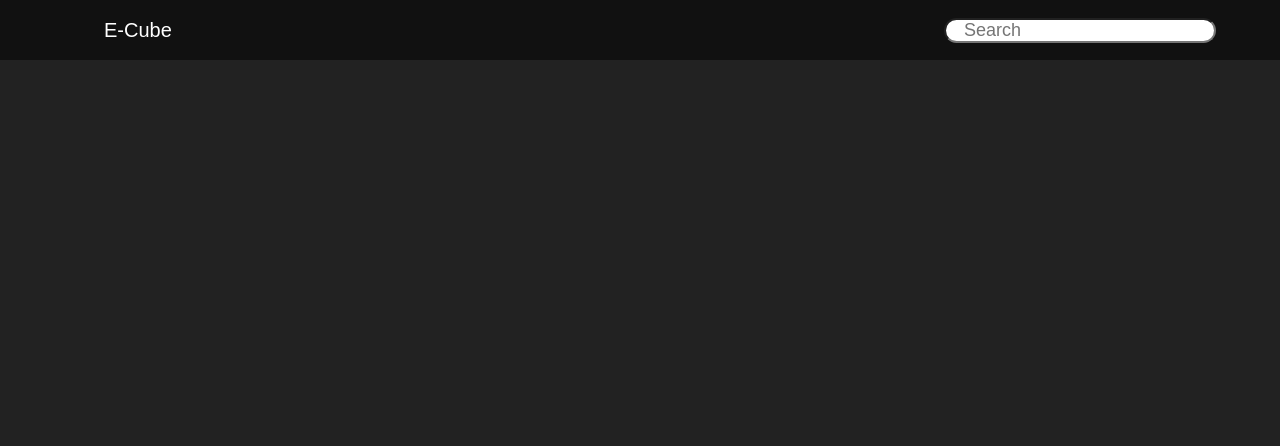
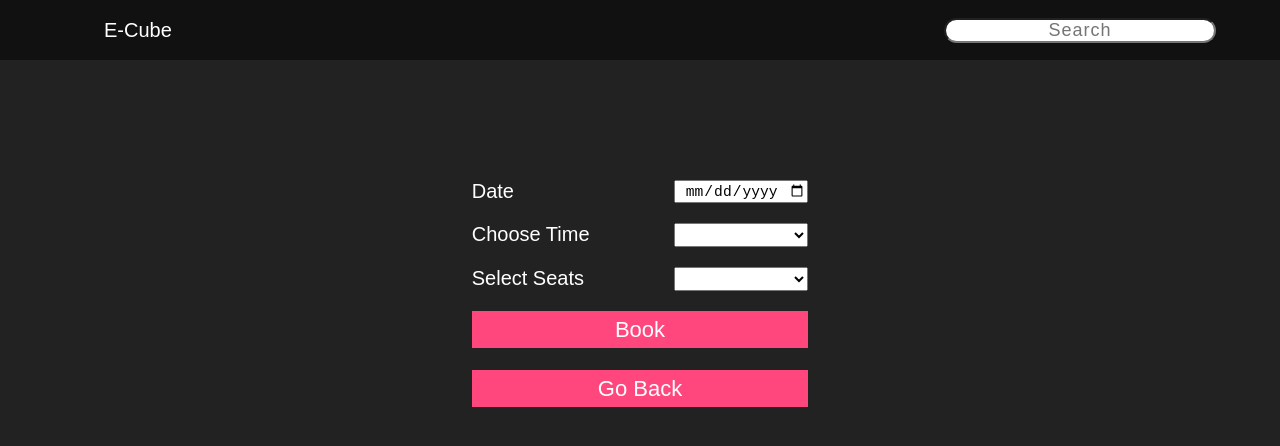
Before and after one commit to sumitprasad585/e-cube, a React (Create React App) app: page /ticket-booking/1 in a window 1280 px wide. Before the commit this address had no page. Shown: the top 446 px of the page. Built offline with nearby package versions, Linux system fonts and the light colour scheme.

Commit message:
add ticket booking page

```diff
--- a/src/App.js
+++ b/src/App.js
@@ -5,6 +5,8 @@ import LatestMovies from './components/LatestMovies';
 import UpcomingMovies from './components/UpcomingMovies';
 import NearbyEvents from './components/NearbyEvents';
 import MovieDetails from './components/MovieDetails';
+import TicketBooking from './components/TicketBooking';
+import FinalBooking from './components/FinalBooking';
 
 function App() {
   return (
@@ -16,6 +18,8 @@ function App() {
         <Route path="/upcoming-movies" element={<UpcomingMovies />} />
         <Route path="/nearby-events" element={<NearbyEvents />} />
         <Route path="/movie-details/:id" element={<MovieDetails />} />
+        <Route path="/ticket-booking/:id" element={<TicketBooking />} />
+        <Route path="/final-booking/:id" element={<FinalBooking />} />
       </Routes>
     </div>
   );
--- /dev/null
+++ b/src/components/FinalBooking.js
@@ -0,0 +1,11 @@
+import './FinalBooking.css';
+
+const FinalBooking = () => {
+  return (
+    <div className="FinalBooking">
+      Final Booking Page
+    </div>
+  );
+};
+
+export default FinalBooking;
--- a/src/components/Movie.js
+++ b/src/components/Movie.js
@@ -2,7 +2,7 @@ import { useNavigate } from 'react-router-dom';
 import './Movie.css';
 
 const Movie = (props) => {
-  const { _id, name, language, type, rate, imageUrl, allowBooking = false } = props;
+  const { _id, name, type, rate, imageUrl, allowBooking = false } = props;
   const types = type.split(' ');
   const navigate = useNavigate();
 
--- a/src/components/MovieDetails.js
+++ b/src/components/MovieDetails.js
@@ -1,7 +1,7 @@
 import { useNavigate, useParams } from 'react-router-dom';
 import './MovieDetails.css';
 import { useDispatch, useSelector } from 'react-redux';
-import { useEffect, useState } from 'react';
+import { useEffect } from 'react';
 import { getMovieDetails } from '../actions/moviesActions';
 
 const MovieDetails = () => {
@@ -12,10 +12,10 @@ const MovieDetails = () => {
 
   useEffect(() => {
     dispatch(getMovieDetails(params.id));
-  }, [dispatch]);
+  }, [dispatch, params]);
 
   const handleBook = (e) => {
-
+    navigate(`/ticket-booking/${params.id}`);
   }
 
   const handleBack = (e) => {
@@ -24,7 +24,7 @@ const MovieDetails = () => {
 
   if (movieDetails && movieDetails[0]) {
     const movie = movieDetails[0];
-    const { _id, name, lanuage, rate, type, imageUrl } = movie;
+    const { name, rate, imageUrl } = movie;
     return (
       <div className="MovieDetails">
         <div className="MovieDetails-img-container">
--- /dev/null
+++ b/src/components/TicketBooking.css
@@ -0,0 +1,38 @@
+.TicketBooking {
+  width: 50%;
+  margin: 5em auto;
+  display: flex;
+  justify-content: center;
+  align-items: center;
+  font-size: 1.25em;
+  position: relative;
+}
+
+.TicketBooking .form-group {
+  margin: 1em 0;
+  display: grid;
+  grid-template-columns: 2fr 1fr 2fr;
+}
+
+.form-group input,
+.form-group select {
+  grid-column: 3/3;
+}
+
+.form-group button {
+  grid-column: 1/4;
+  font-size: 1.1em;
+  padding: 0.25em 1em;
+  background-color: #ff477e;
+  border: none;
+  cursor: pointer;
+}
+
+.form-errors {
+  position: absolute;
+  top: -3em;
+  border: 2px solid #f00;
+  width: 50%;
+  border-radius: 10px;
+  padding: 0.25em 1em;
+}
--- /dev/null
+++ b/src/components/TicketBooking.js
@@ -0,0 +1,96 @@
+import './TicketBooking.css';
+import { useNavigate, useParams } from 'react-router-dom';
+import { useState } from 'react';
+
+const TicketBooking = () => {
+  const [date, setDate] = useState('');
+  const [timing, setTiming] = useState('');
+  const [seats, setSeats] = useState('');
+  const [showError, setShowError] = useState(false);
+  const [error, setError] = useState(null);
+  const timingSlots = ['9:30AM', '12:30PM', '3:30PM', '6:30PM', '9:30PM'];
+  const seatOptions = [1, 2, 3, 4, 5, 6, 7, 8, 9, 10];
+  const params = useParams();
+  const navigate = useNavigate();
+
+  const handleSubmit = (e) => {
+    e.preventDefault();
+
+    if (date === '') {
+      setError(prev => new Error('Please select the date!'));
+      setShowError(prev => true);
+      setTimeout(() => setShowError(false), 3000);
+      return;
+    }
+
+    if (timing === '') {
+      setError(prev => new Error('Please select the time slot!'));
+      setShowError(prev => true);
+      setTimeout(() => setShowError(false), 3000);
+      return;
+    }
+
+    if (seats === '') {
+      setError(prev => new Error('Please select the seats!'));
+      setShowError(prev => true);
+      setTimeout(() => setShowError(false), 3000);
+      return;
+    }
+
+
+    const selectedDate = new Date(date);
+    const currentDate = new Date();
+    if (selectedDate < currentDate) {
+      setError(prev => new Error('Please select a future date!'));
+      setShowError(prev => true);
+      setTimeout(() => setShowError(false), 3000);
+      return;
+    }
+
+    navigate(`/final-booking/${params.id}`);
+  }
+
+  const handleBack = (e) => {
+    navigate(`/movie-details/${params.id}`);
+  }
+
+  return (
+    <div className="TicketBooking">
+      {error && showError && <div className="form-errors">{error.message}</div>}
+      <form onSubmit={handleSubmit} className="TicketBooking-form">
+        <div className="form-group">
+          <label htmlFor="date">Date</label>
+          <input type="date" name="date" id="date" onChange={e => setDate(e.target.value)} />
+        </div>
+        <div className="form-group">
+          <label htmlFor="timing">Choose Time</label>
+          <select name="timing" id="timing" value={timing} onChange={e => setTiming(e.target.value)}>
+            <option value=""></option>
+            {
+              timingSlots.map((current) => {
+                return <option key={current} value={current}>{current}</option>
+              })
+            }
+          </select>
+        </div>
+        <div className="form-group">
+          <label htmlFor="seats">Select Seats</label>
+          <select name="seats" id="seats" value={seats} onChange={e => setSeats(e.target.value)}>
+            <option value=""></option>
+            {
+              seatOptions.map(current => {
+                return <option key={current} value={current}>{current}</option>
+              })
+            }
+          </select>
+        </div>
+        <div className="form-group form-actions">
+          <button type="submit">Book</button>
+          <button type="button" onClick={handleBack} className="navigation-button">Go Back</button>
+        </div>
+      </form>
+    </div>
+  );
+};
+
+export default TicketBooking;
--- a/src/components/UpcomingMovies.js
+++ b/src/components/UpcomingMovies.js
@@ -13,7 +13,7 @@ const UpcomingMovies = () => {
   useEffect(() => {
     if (movies && movies.length === 0)
       dispatch(getUpcomingMovies());
-  }, [dispatch]);
+  }, [dispatch, movies]);
 
   const handleBack = (e) => {
     navigate('/');
--- a/src/components/ui/Navbar.css
+++ b/src/components/ui/Navbar.css
@@ -41,4 +41,7 @@
   font-size: 0.9em;
   border-radius: 50px;
   padding: 0 1em;
+  color: #777;
+  font-weight: 300;
+  letter-spacing: 1px;
 }
--- a/src/index.css
+++ b/src/index.css
@@ -3,6 +3,12 @@
   padding: 0;
   box-sizing: border-box;
   color: #fff;
+}
+
+input, select, option, textarea {
+  color: #000;
+  font-size: 0.9em;
+  text-align: center;
 }
 
 body {
```
Also changed, not shown: src/components/FinalBooking.css (added).
